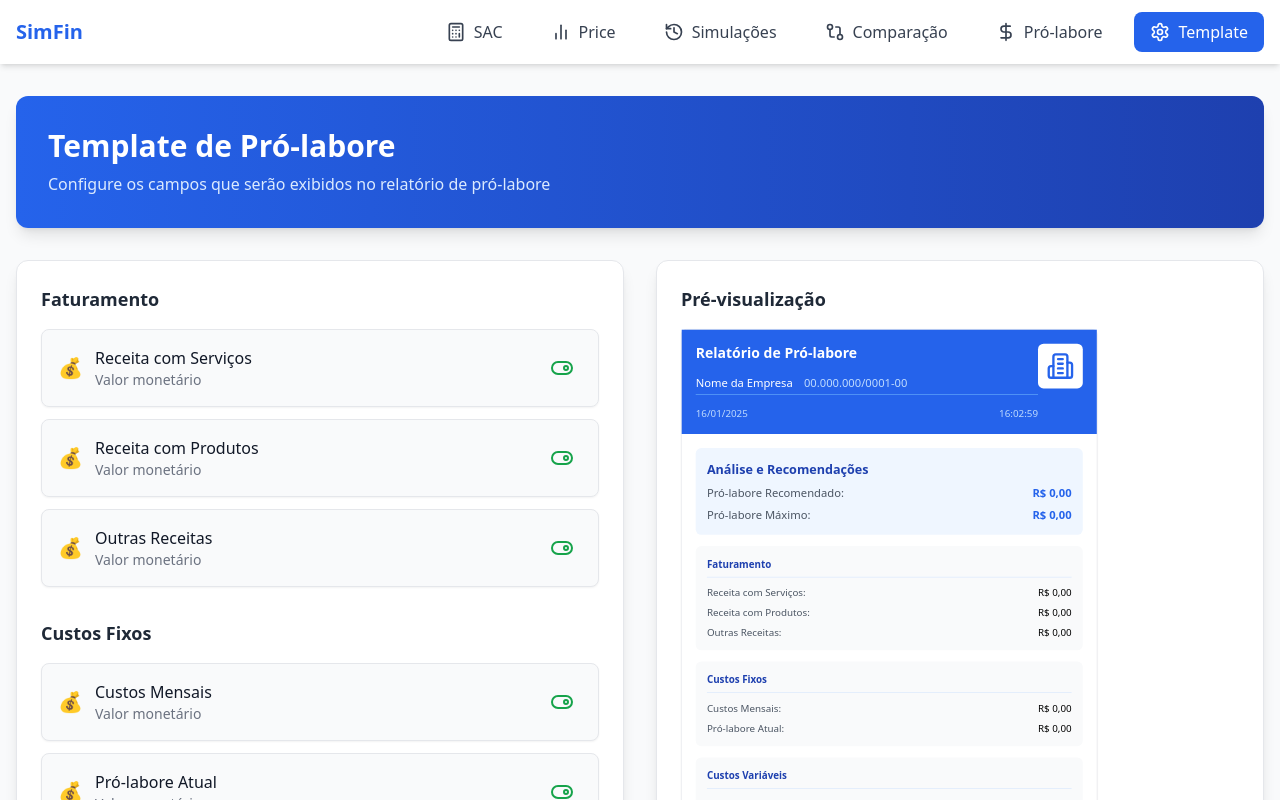
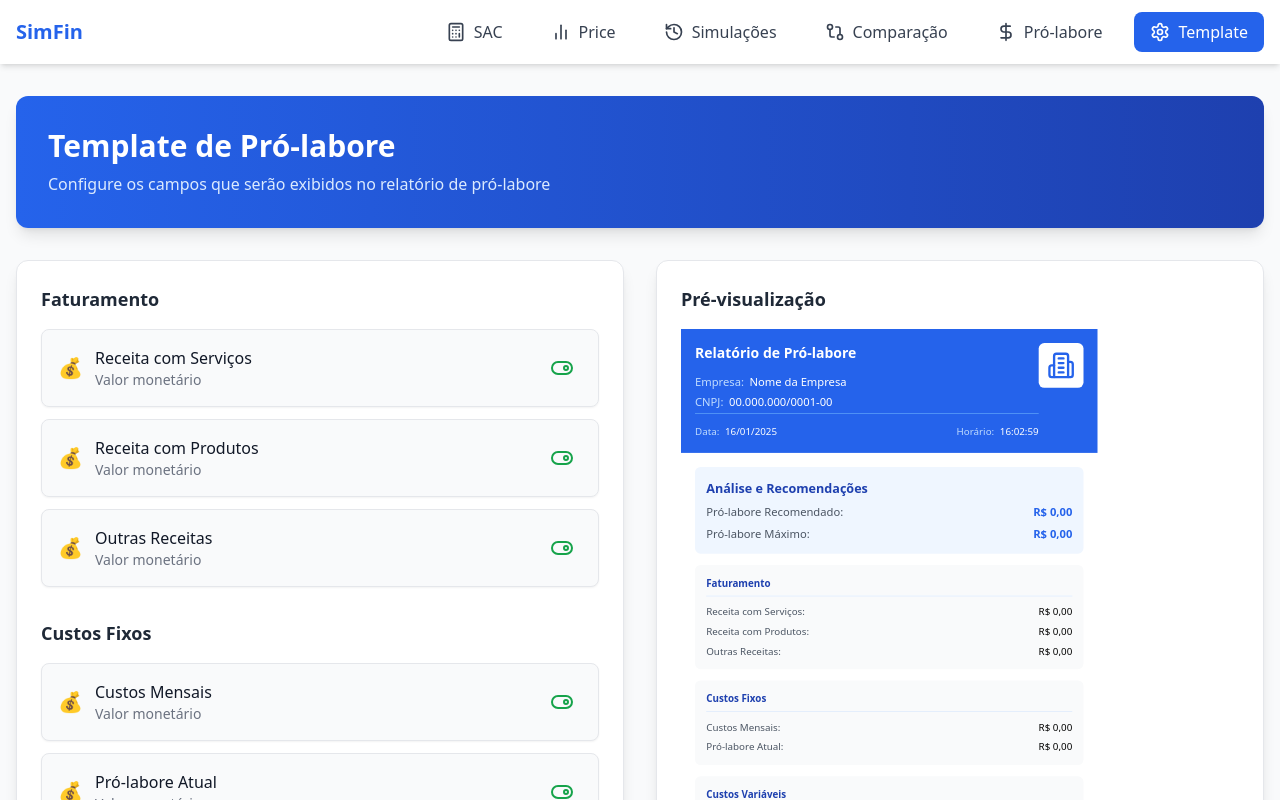
Before and after one commit to Dcadv789/Vend4, a React (Vite) app: page /pro-labore-template in a window 1280 px wide. Shown: the top 800 px of the page. Built offline with nearby package versions, Linux system fonts and the light colour scheme.

Commit message:
Commit from Bolt to GitHub

```diff
--- a/src/pages/ProLaboreTemplate.tsx
+++ b/src/pages/ProLaboreTemplate.tsx
@@ -14,16 +14,12 @@ interface TemplateField {
 
 const styles = StyleSheet.create({
   page: {
-    padding: 30,
-    fontFamily: 'Helvetica',
-    width: '100%',
-    maxWidth: 500
+    padding: 0,
+    fontFamily: 'Helvetica'
   },
   header: {
     backgroundColor: '#1E40AF',
     padding: 20,
-    marginBottom: 20,
-    borderRadius: 4,
     flexDirection: 'row',
     justifyContent: 'space-between',
     alignItems: 'flex-start'
@@ -48,17 +44,17 @@ const styles = StyleSheet.create({
   },
   companyRow: {
     flexDirection: 'row',
-    alignItems: 'center',
     marginBottom: 4
   },
-  companyName: {
+  companyLabel: {
+    color: '#93C5FD',
+    fontSize: 12,
+    width: 80
+  },
+  companyValue: {
     color: '#FFFFFF',
-    fontSize: 14,
-    marginRight: 12
-  },
-  companyCnpj: {
-    color: '#93C5FD',
-    fontSize: 12
+    fontSize: 12,
+    flex: 1
   },
   dateTimeDivider: {
     borderTopWidth: 1,
@@ -70,9 +66,17 @@ const styles = StyleSheet.create({
     flexDirection: 'row',
     justifyContent: 'space-between'
   },
-  dateTimeText: {
+  dateTimeLabel: {
     color: '#93C5FD',
+    fontSize: 10,
+    marginRight: 4
+  },
+  dateTimeValue: {
+    color: '#FFFFFF',
     fontSize: 10
+  },
+  content: {
+    padding: 20
   },
   section: {
     marginBottom: 15,
@@ -142,24 +146,35 @@ const ProLaborePDF = ({ fields, groupedFields, companyName, cnpj }: {
           <Text style={styles.headerTitle}>Relatório de Pró-labore</Text>
           <View style={styles.companyInfo}>
             <View style={styles.companyRow}>
-              <Text style={styles.companyName}>{companyName || 'Nome da Empresa'}</Text>
-              <Text style={styles.companyCnpj}>{cnpj || '00.000.000/0001-00'}</Text>
+              <Text style={styles.companyLabel}>Empresa:</Text>
+              <Text style={styles.companyValue}>{companyName || 'Nome da Empresa'}</Text>
+            </View>
+            <View style={styles.companyRow}>
+              <Text style={styles.companyLabel}>CNPJ:</Text>
+              <Text style={styles.companyValue}>{cnpj || '00.000.000/0001-00'}</Text>
             </View>
           </View>
           <View style={styles.dateTimeDivider}>
             <View style={styles.dateTimeRow}>
-              <Text style={styles.dateTimeText}>
+              <View style={{ flexDirection: 'row' }}>
+                <Text style={styles.dateTimeLabel}>Data:</Text>
+                <Text style={styles.dateTimeValue}>
                   {new Date().toLocaleDateString('pt-BR')}
                 </Text>
-              <Text style={styles.dateTimeText}>
+              </View>
+              <View style={{ flexDirection: 'row' }}>
+                <Text style={styles.dateTimeLabel}>Horário:</Text>
+                <Text style={styles.dateTimeValue}>
                   {new Date().toLocaleTimeString('pt-BR')}
                 </Text>
+              </View>
             </View>
           </View>
         </View>
         <View style={styles.headerLogo} />
       </View>
 
+      <View style={styles.content}>
         <View style={styles.analysis}>
           <Text style={styles.analysisTitle}>Análise e Recomendações</Text>
           <View style={styles.row}>
@@ -215,6 +230,7 @@ const ProLaborePDF = ({ fields, groupedFields, companyName, cnpj }: {
               </Text>
             </View>
           ))}
+        </View>
       </View>
 
       <Text style={styles.footer}>
@@ -375,19 +391,29 @@ export default function ProLaboreTemplate() {
         <div className="bg-white rounded-xl shadow-lg overflow-hidden border border-gray-200">
           <div className="p-6">
             <h3 className="text-lg font-semibold text-gray-800 mb-4">Pré-visualização</h3>
-            <div className="relative bg-white border border-gray-200 rounded-lg shadow-sm" style={{ height: '842px', width: '595px', transform: 'scale(0.7)', transformOrigin: 'top left' }}>
+            <div className="relative bg-white" style={{ height: '842px', width: '595px', transform: 'scale(0.7)', transformOrigin: 'top left' }}>
               <div className="bg-blue-600 p-5 flex justify-between items-start">
                 <div className="flex-1">
                   <h1 className="text-xl font-bold text-white mb-4">Relatório de Pró-labore</h1>
                   <div className="space-y-1">
-                    <div className="flex items-center space-x-4">
-                      <p className="font-medium text-white">{companyName || 'Nome da Empresa'}</p>
-                      <p className="text-blue-200">{cnpj || '00.000.000/0001-00'}</p>
+                    <div className="flex items-center space-x-2">
+                      <span className="text-blue-200">Empresa:</span>
+                      <span className="font-medium text-white">{companyName || 'Nome da Empresa'}</span>
+                    </div>
+                    <div className="flex items-center space-x-2">
+                      <span className="text-blue-200">CNPJ:</span>
+                      <span className="font-medium text-white">{cnpj || '00.000.000/0001-00'}</span>
                     </div>
                     <div className="pt-4 mt-4 border-t border-blue-400">
-                      <div className="flex justify-between text-blue-200 text-sm">
-                        <span>{new Date().toLocaleDateString('pt-BR')}</span>
-                        <span>{new Date().toLocaleTimeString('pt-BR')}</span>
+                      <div className="flex justify-between text-sm">
+                        <div className="flex items-center space-x-2">
+                          <span className="text-blue-200">Data:</span>
+                          <span className="text-white">{new Date().toLocaleDateString('pt-BR')}</span>
+                        </div>
+                        <div className="flex items-center space-x-2">
+                          <span className="text-blue-200">Horário:</span>
+                          <span className="text-white">{new Date().toLocaleTimeString('pt-BR')}</span>
+                        </div>
                       </div>
                     </div>
                   </div>
```
Lines whose indentation alone changed are shown as unchanged.
